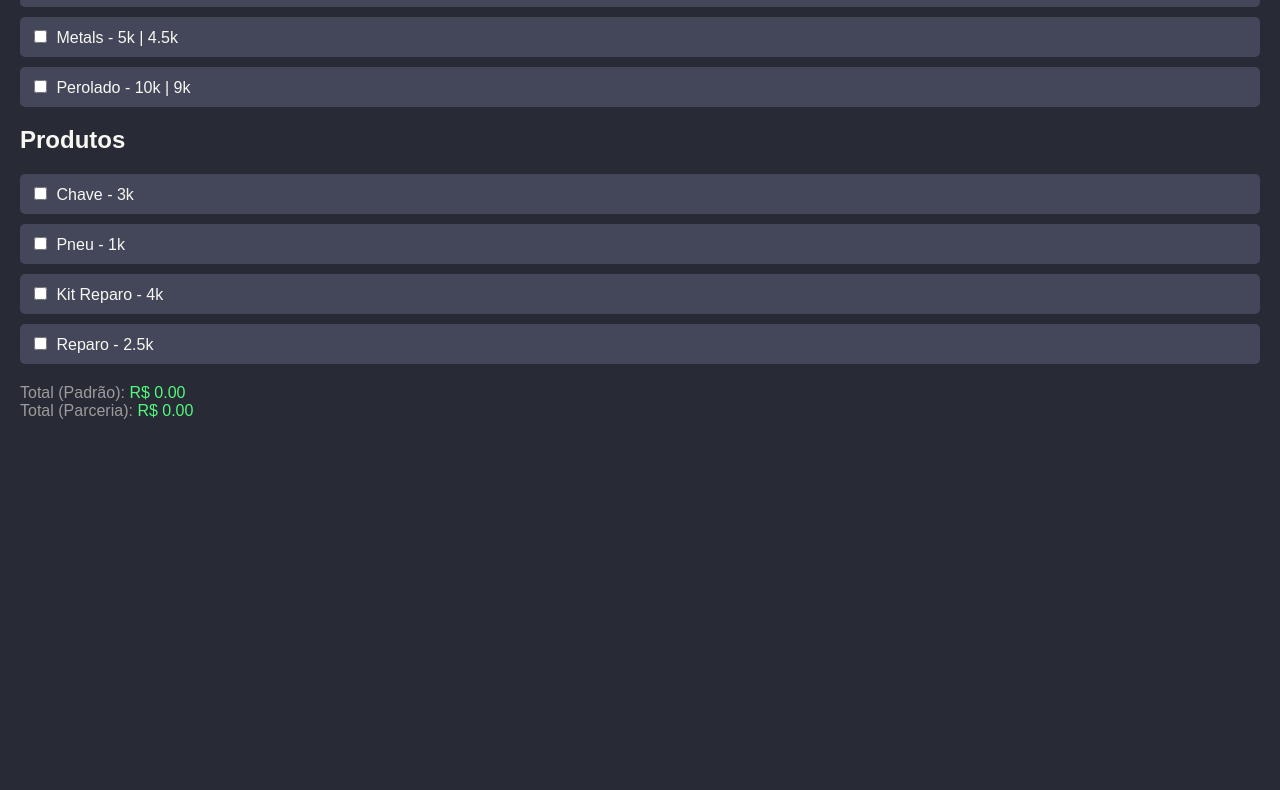
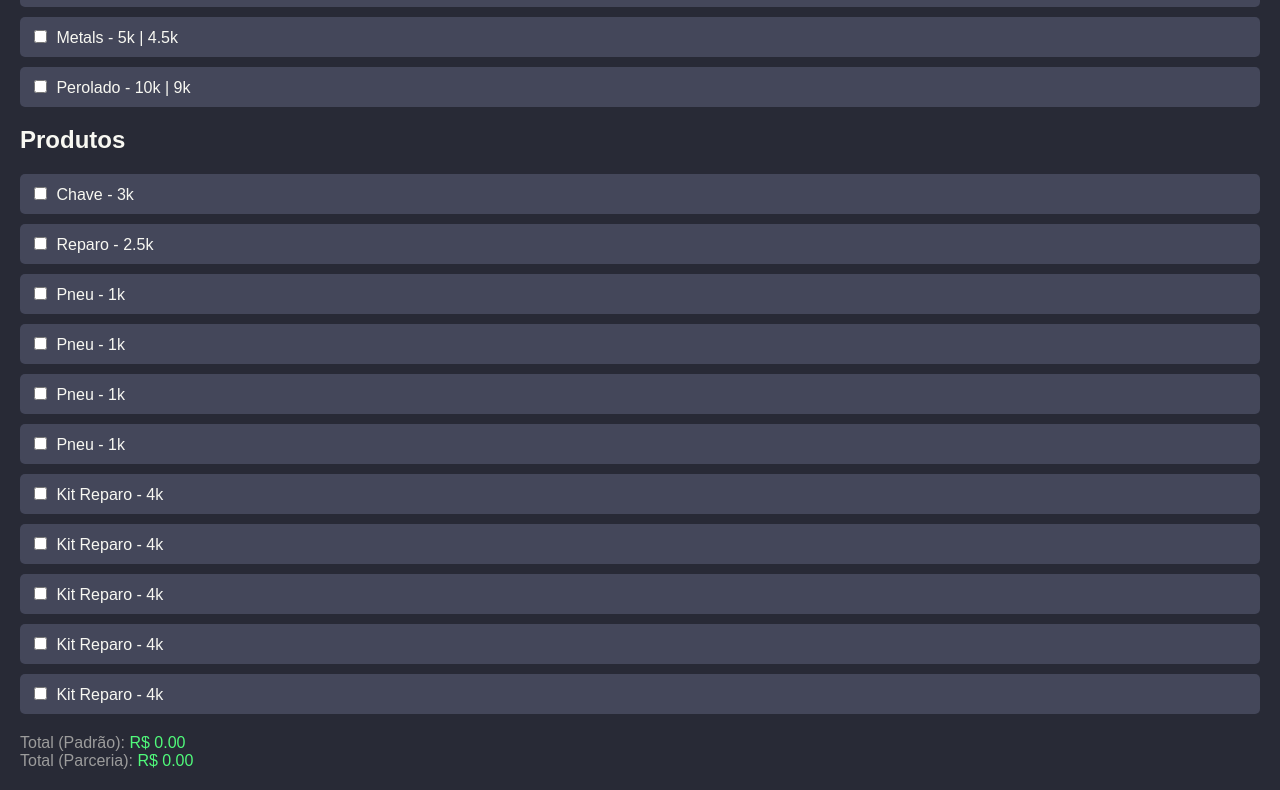
Before and after one commit to gustavoUlisses/los-santos-customs, a plain HTML site: page index.html in a window 1280 px wide. Shown: the part 1267-2057 px from the top of the page. Before the commit the page ends 1707 px from the top, so only its background shows below. Drawn offline with Linux system fonts and the light colour scheme.

Commit message:
Add files via upload

```diff
--- a/index.html
+++ b/index.html
@@ -212,6 +212,30 @@
 
   <div class="item">
     <label>
+      <input type="checkbox" class="checkbox" data-preco-padrao="2.50" data-preco-parceria="2.50"> Reparo - 2.5k
+    </label>
+  </div>
+
+  <div class="item">
+    <label>
+      <input type="checkbox" class="checkbox" data-preco-padrao="1.00" data-preco-parceria="1.00"> Pneu - 1k
+    </label>
+  </div>
+
+  <div class="item">
+    <label>
+      <input type="checkbox" class="checkbox" data-preco-padrao="1.00" data-preco-parceria="1.00"> Pneu - 1k
+    </label>
+  </div>
+
+  <div class="item">
+    <label>
+      <input type="checkbox" class="checkbox" data-preco-padrao="1.00" data-preco-parceria="1.00"> Pneu - 1k
+    </label>
+  </div>
+
+  <div class="item">
+    <label>
       <input type="checkbox" class="checkbox" data-preco-padrao="1.00" data-preco-parceria="1.00"> Pneu - 1k
     </label>
   </div>
@@ -224,9 +248,29 @@
 
   <div class="item">
     <label>
-      <input type="checkbox" class="checkbox" data-preco-padrao="2.50" data-preco-parceria="2.50"> Reparo - 2.5k
+      <input type="checkbox" class="checkbox" data-preco-padrao="4.00" data-preco-parceria="4.00"> Kit Reparo - 4k
     </label>
   </div>
+
+  <div class="item">
+    <label>
+      <input type="checkbox" class="checkbox" data-preco-padrao="4.00" data-preco-parceria="4.00"> Kit Reparo - 4k
+    </label>
+  </div>
+
+  <div class="item">
+    <label>
+      <input type="checkbox" class="checkbox" data-preco-padrao="4.00" data-preco-parceria="4.00"> Kit Reparo - 4k
+    </label>
+  </div>
+
+  <div class="item">
+    <label>
+      <input type="checkbox" class="checkbox" data-preco-padrao="4.00" data-preco-parceria="4.00"> Kit Reparo - 4k
+    </label>
+  </div>
+
+
 
   <!-- Total -->
 
```
